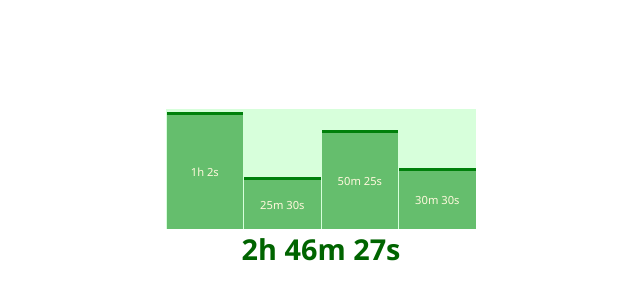
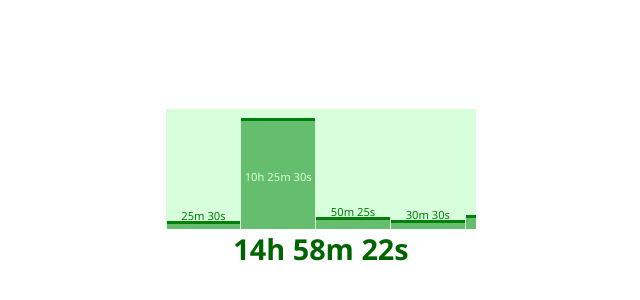
Before and after one commit to balkacer/time-chart, a plain HTML site: page index.html in a window 1280 px wide. Shown: the part 212-512 px from the top of the page, without its empty margins (319-959 px from the left). Drawn offline with Linux system fonts and the light colour scheme.

Commit message:
Make it more readable

```diff
--- a/index.html
+++ b/index.html
@@ -4,7 +4,7 @@
     <meta charset="UTF-8">
     <meta http-equiv="X-UA-Compatible" content="IE=edge">
     <meta name="viewport" content="width=device-width, initial-scale=1.0">
-    <title>Document</title>
+    <title>TimeChart!</title>
     <link rel="stylesheet" href="style.css">
 </head>
 <body>
--- a/style.css
+++ b/style.css
@@ -17,7 +17,8 @@ html, body {
     align-items: flex-end;
     padding: 0;
     margin: 0;
-    overflow: hidden;
+    overflow-x: scroll;
+    overflow-y: hidden;
 }
 
 .chart-item {
@@ -27,6 +28,9 @@ html, body {
     display: flex;
     justify-content: center;
     align-items: center;
+}
+
+.item-text {
     color: cornsilk;
     font-size: .7rem;
     font-family: 'Segoe UI', Tahoma, Geneva, Verdana, sans-serif;
@@ -38,3 +42,37 @@ html, body {
     font-family: 'Segoe UI', Tahoma, Geneva, Verdana, sans-serif;
     font-weight: bold;
 }
+
+#chart::-webkit-scrollbar {
+    width: 2px;
+    height: 2px;
+  }
+  #chart::-webkit-scrollbar-button {
+    width: 0px;
+    height: 0px;
+  }
+  #chart::-webkit-scrollbar-thumb {
+    background: #e1e1e1;
+    border: 0px none #ffffff;
+    border-radius: 50px;
+  }
+  #chart::-webkit-scrollbar-thumb:hover {
+    background: #ffffff;
+  }
+  #chart::-webkit-scrollbar-thumb:active {
+    background: #000000;
+  }
+  #chart::-webkit-scrollbar-track {
+    background: #666666;
+    border: 0px none #ffffff;
+    border-radius: 50px;
+  }
+  #chart::-webkit-scrollbar-track:hover {
+    background: #666666;
+  }
+  #chart::-webkit-scrollbar-track:active {
+    background: #333333;
+  }
+  #chart::-webkit-scrollbar-corner {
+    background: transparent;
+  }
--- a/timeChart.js
+++ b/timeChart.js
@@ -1,4 +1,8 @@
-const times = [[1, 0, 2], [0, 25, 30], [0, 50, 25], [0, 30, 30]]; // total time is (2h 46m 27s)
+const times = [[0, 25, 30], [10, 25, 30], [0, 50, 25], [0, 30, 30], [1, 0, 2], [0, 25, 30], [0, 50, 25], [0, 30, 30]];
+const maxBarsPercent = 0.9;
+const maxBarsQuantity = 4.2;
+const unit = 'px';
+
 const timeChart = (times, size, unit) => {
     const barValues = [];
     const timeValues = [];
@@ -15,7 +19,7 @@ const timeChart = (times, size, unit) => {
 
     const containerHeight = size[0];
     const containerWidth = size[1];
-    const maxBarsHeight = containerHeight * 0.95;
+    const maxBarsHeight = containerHeight * maxBarsPercent;
 
     const barSizes = [];
 
@@ -36,8 +40,6 @@ const timeChart = (times, size, unit) => {
     }
 }
 
-const unit = 'px';
-
 var obj = timeChart(times, [120, 310], unit);
 
 const body = document.querySelector('body');
@@ -45,6 +47,8 @@ const body = document.querySelector('body');
 const chart = document.createElement('div');
 chart.id = 'chart'
 chart.style.width = obj.container.width;
+chart.style.maxWidth = obj.container.width;
+chart.style.minWidth = obj.container.width;
 chart.style.height = obj.container.height;
 
 let total = 0;
@@ -52,10 +56,25 @@ let total = 0;
 obj.bars.forEach(bar => {
     const barElement = document.createElement('div');
     barElement.classList.add('chart-item');
+
+    const containerW = parseInt(obj.container.width.replace(unit, ''));
+    const containerH = parseInt(obj.container.height.replace(unit, ''));
+
+    barElement.style.minWidth = (containerW / maxBarsQuantity) + unit;
     barElement.style.width = bar.width;
     barElement.style.height = bar.height;
-    barElement.innerHTML = bar.strTime;
 
+    const barH = parseFloat(bar.height.replace(unit, ''));
+
+    const barText = document.createElement('span');
+    barText.innerHTML = bar.strTime;
+    const barTextH = containerH * 0.1;
+    barText.classList.add('item-text');
+    barText.style.height = barTextH + unit;
+    barText.style.marginBottom = (barTextH > barH ? 20 + barH: 0) + unit;
+    barText.style.color = (barTextH > barH ? 'rgb(0, 128, 11)' : 'rgb(215, 255, 219)');
+
+    barElement.appendChild(barText);
     chart.appendChild(barElement);
 
     total += bar.time;
@@ -64,13 +83,9 @@ obj.bars.forEach(bar => {
 const totalTime = document.createElement('span');
 totalTime.id = 'total-time';
 
-console.log(total);
-
 const h = parseInt(total / 60);
 const m = parseInt(((total / 60) - h ) * 60);
 const s = Math.round(((((total / 60) - h ) * 60) - m) * 60);
-
-console.log(((((total / 60) - h ) * 60) - m) * 60);
 
 const totalTimeValue = (h != 0 ? h + (m != 0 || s != 0 ? 'h ' : 'h') : '') + (m != 0 ? m + (s != 0 ? 'm ' : 'm') : '') + (s != 0 ? s + 's' : '')
 
```
